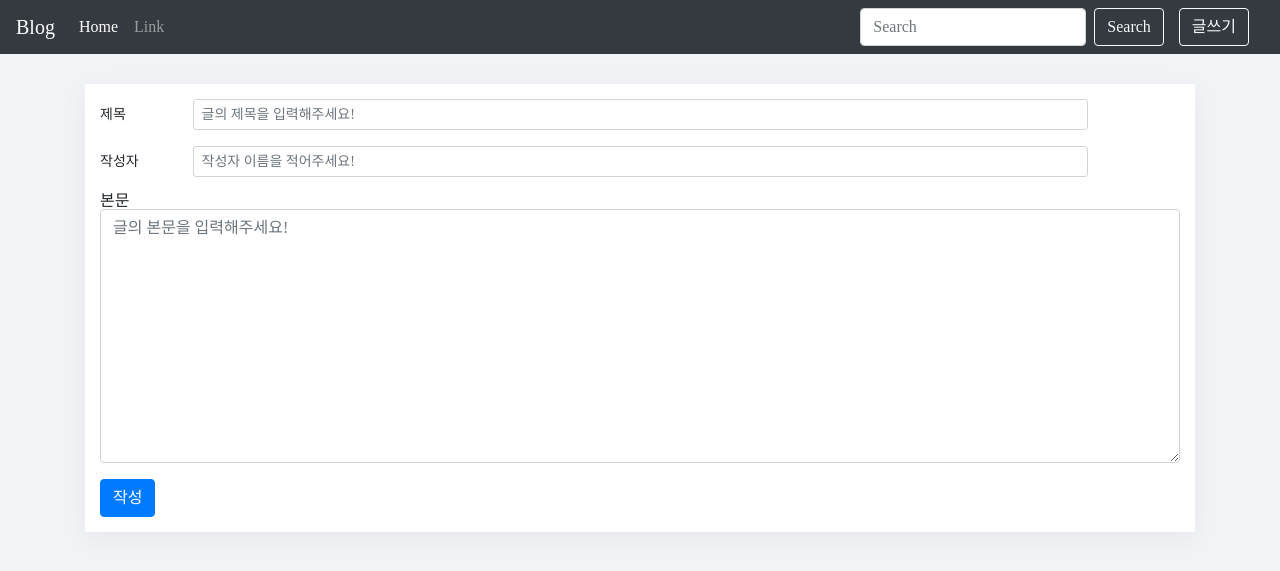
After one commit to 8th-caulion/JongwonyounIntroduce, a Django app: page /write/ in a window 1280 px wide. The commit adds this page. Shown: the top 571 px of the page. Run offline with Django 3.2, Linux system fonts and the light colour scheme; some libraries are stand-ins or nearby versions.

Commit message:
글 작성 기능 추가

```diff
--- a/Project/Project/templates/base.html
+++ b/Project/Project/templates/base.html
@@ -47,7 +47,7 @@
                 <input class="form-control mr-sm-2" type="search" placeholder="Search" aria-label="Search">
                 <button class="btn btn-outline-light my-2 my-sm-0" type="submit">Search</button>
             </form>
-            <a>
+            <a href="{% url 'newPost' %}">
                 <button class="btn btn-outline-light my-2 my-sm-0" type="submit" style="margin : 0 15px;">글쓰기</button>
             </a>
         </div>
--- a/Project/Project/urls.py
+++ b/Project/Project/urls.py
@@ -22,5 +22,7 @@ urlpatterns = [
     path('admin/', admin.site.urls),
     path('', mainApp.views.mainPage, name="main"),
     path('post/<int:blog_id>', mainApp.views.detail, name="detail"),
+    path('write/', mainApp.views.newPost, name="newPost"),
+    path('create/', mainApp.views.saveNewPost, name='writeNewPost'),
     path('profile/', profileApp.views.profile, name="profile")
 ]
--- /dev/null
+++ b/Project/mainApp/templates/new.html
@@ -0,0 +1,32 @@
+{% extends 'base.html' %}
+{% load static %}
+
+{% block head %}
+<link rel="stylesheet" href="{% static 'css/new.css' %}" />
+{% endblock %}
+{% block content %}
+<div class="newContainer">
+    <form action="{% url 'writeNewPost' %}">
+        <div class="form-group row">
+            <label for="title" class="col-sm-1 col-form-label col-form-label-sm">제목</label>
+            <div class="col-sm-10">
+                <input type="text" class="form-control form-control-sm" id="title" name="title"
+                    placeholder="글의 제목을 입력해주세요!">
+            </div>
+        </div>
+        <div class="form-group row">
+            <label for="author" class="col-sm-1 col-form-label col-form-label-sm">작성자</label>
+            <div class="col-sm-10">
+                <input type="text" class="form-control form-control-sm" id="author" name="author"
+                    placeholder="작성자 이름을 적어주세요!">
+            </div>
+        </div>
+        <div class=" form-group">
+            <label for="exampleFormControlTextarea1">본문</label>
+            <textarea class="form-control" name="text" id="exampleFormControlTextarea1" rows="10"
+                placeholder="글의 본문을 입력해주세요!"></textarea>
+        </div>
+        <button type="submit" class="btn btn-primary">작성</button>
+    </form>
+</div>
+{% endblock %}
--- a/Project/mainApp/views.py
+++ b/Project/mainApp/views.py
@@ -1,5 +1,6 @@
 from django.shortcuts import render, get_object_or_404, redirect
 from .models import Post
+from django.utils import  timezone
 # Create your views here.
 
 def main(request) :
@@ -12,3 +13,17 @@ def mainPage(request):
 def detail(request, blog_id):
     post = get_object_or_404(Post, pk = blog_id)
     return render(request, 'detail.html', {'detail' : post})
+
+def newPost(request):
+    return render(request, 'new.html')
+
+def saveNewPost(request):
+    post = Post()
+    post.author = request.GET['author']
+    post.title = request.GET['title']
+    post.text = request.GET['text']
+    post.pub_date = timezone.datetime.now()
+    post.modified_date = post.pub_date
+    post.view_count = 0
+    post.save()
+    return redirect('/post/'+str(post.id))
--- /dev/null
+++ b/Project/static/css/new.css
@@ -0,0 +1,9 @@
+.newContainer {
+    width: auto;
+    margin: 0 auto;
+    background-color: white;
+    height: 100%;
+    margin-top: 30px;
+    box-shadow: rgba(23, 25, 29, 0.05) 0 6px 25px;
+    padding: 15px 15px;
+}
```
